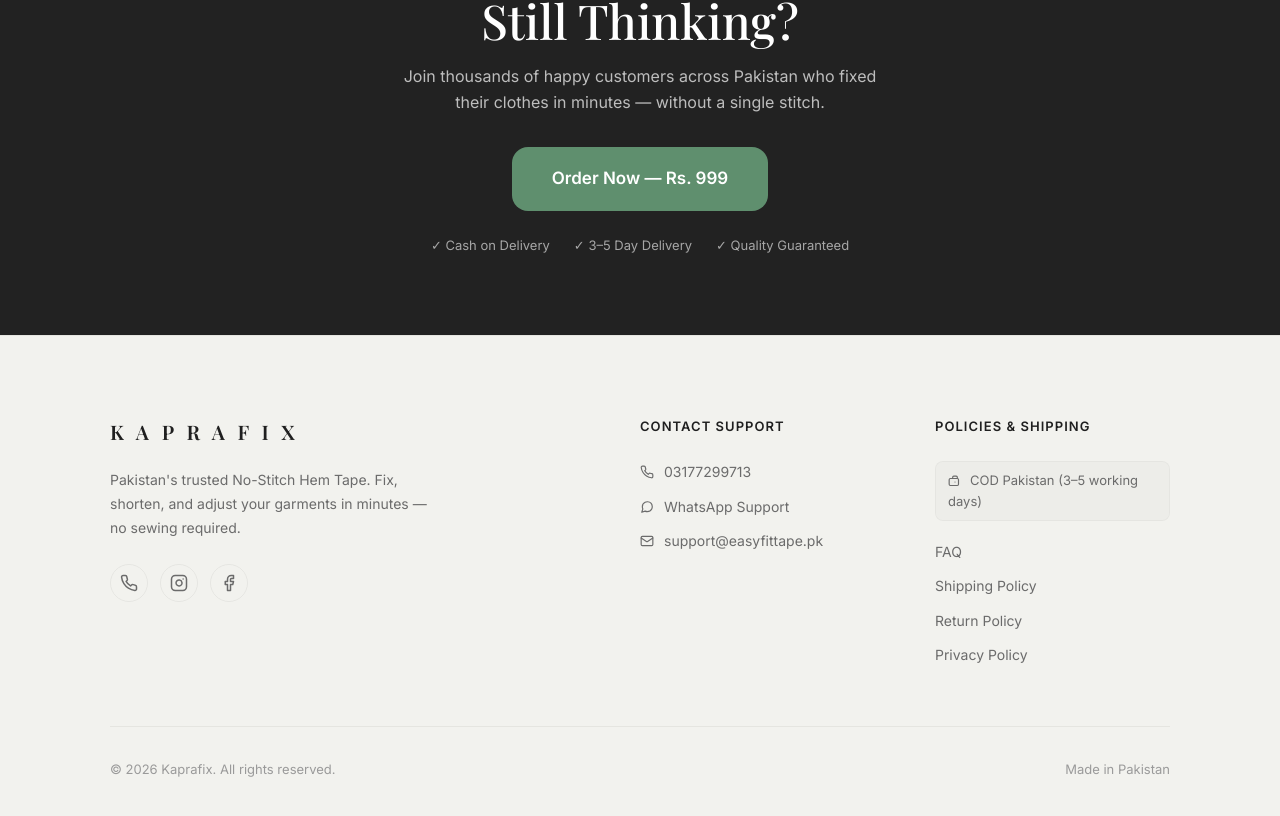
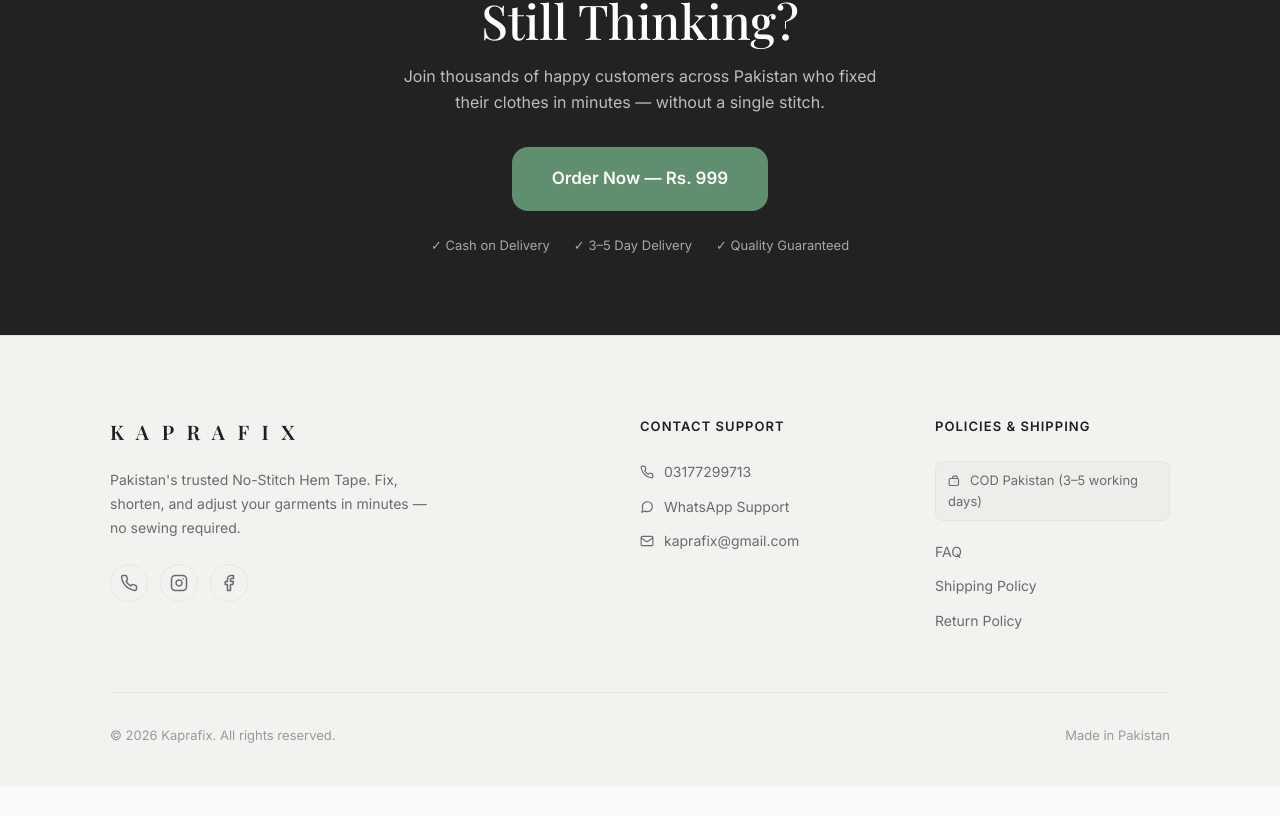
Before and after one commit to abeerkhalid47/kaprafix, a Next.js app: page / in a window 1280 px wide. Shown: the part 5315-6131 px from the top of the page. After the commit the page ends 6101 px from the top, so only its background shows below. Built offline with nearby package versions, Linux system fonts and the light colour scheme; no server answers; the database is empty.

Commit message:
refactor: update contact email, remove privacy policy link, and revise FAQ logistics content

```diff
--- a/app/components/Footer.tsx
+++ b/app/components/Footer.tsx
@@ -38,9 +38,9 @@
                 <svg width="14" height="14" viewBox="0 0 24 24" fill="none" stroke="currentColor" strokeWidth="2" strokeLinecap="round" strokeLinejoin="round"><path d="M21 11.5a8.38 8.38 0 0 1-.9 3.8 8.5 8.5 0 0 1-7.6 4.7 8.38 8.38 0 0 1-3.8-.9L3 21l1.9-5.7a8.38 8.38 0 0 1-.9-3.8 8.5 8.5 0 0 1 4.7-7.6 8.38 8.38 0 0 1 3.8-.9h.5a8.48 8.48 0 0 1 8 8v.5z"/></svg>
                 <span>WhatsApp Support</span>
               </a>
-              <a href="mailto:support@easyfittape.pk" className="footer-luxury__link">
+              <a href="mailto:kaprafix@gmail.com" className="footer-luxury__link">
                 <svg width="14" height="14" viewBox="0 0 24 24" fill="none" stroke="currentColor" strokeWidth="2" strokeLinecap="round" strokeLinejoin="round"><rect width="20" height="16" x="2" y="4" rx="2"/><path d="m22 7-8.97 5.7a1.94 1.94 0 0 1-2.06 0L2 7"/></svg>
-                <span>support@easyfittape.pk</span>
+                <span>kaprafix@gmail.com</span>
               </a>
             </div>
           </div>
@@ -58,7 +58,6 @@
               <a href="#faq" className="footer-luxury__link-policy">FAQ</a>
               <a href="#" className="footer-luxury__link-policy">Shipping Policy</a>
               <a href="#" className="footer-luxury__link-policy">Return Policy</a>
-              <a href="#" className="footer-luxury__link-policy">Privacy Policy</a>
             </div>
           </div>
         </div>
--- a/app/components/Hero.tsx
+++ b/app/components/Hero.tsx
@@ -11,7 +11,7 @@
 const ACCORDIONS = [
   {
     title: 'How to Use',
-    content: 'Simply cut the tape to the required length, place it inside the fabric fold, and press with a warm iron for 10–15 seconds. No sewing or experience needed.'
+    content: 'Simply cut the tape to the required length, place it inside the fabric fold, and press with a warm iron for 10-15 seconds. No sewing or experience needed.'
   },
   {
     title: 'Fabric Compatibility',
@@ -19,7 +19,7 @@
   },
   {
     title: 'Logistics & Returns',
-    content: 'Cash on Delivery is available all across Pakistan. Delivery typically takes 3–5 working days. If you are not satisfied, contact us on WhatsApp at 03177299713 and we will make it right.'
+    content: 'Cash on delivery is available all across Pakistan in 2-3 working days .If you are not satisfied,Your parcel can be easily returned, simply chat with us on 0317-7299713 and our team will guide you through the process.'
   }
 ];
 
```
